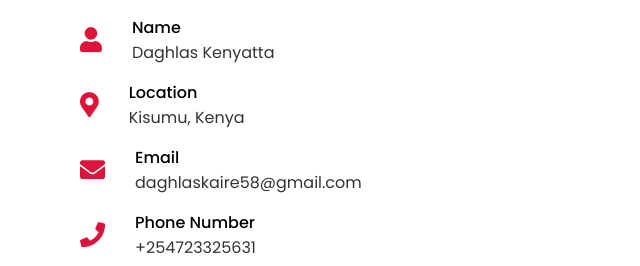
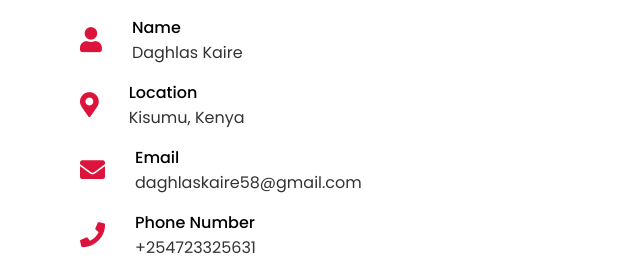
Before and after one commit to daghlas/daghlas.github.io, a plain HTML site: page index.html in a window 1280 px wide. Shown: the part 5186-5452 px from the top of the page, 0-640 px from the left. Drawn offline with nearby package versions, Linux system fonts and the light colour scheme.

Commit message:
name update
initial commit

```diff
--- a/index.html
+++ b/index.html
@@ -1,7 +1,7 @@
 <!DOCTYPE html><html lang="en"><head>
     <meta charset="UTF-8">
     <meta name="viewport" content="width=device-width, initial-scale=1.0">
-    <title>Daghlas Kenyatta</title>
+    <title>Daghlas Kaire</title>
     <!-- {% load static %} -->
     <link rel="stylesheet" href="css/style.css">
     <script src="/node_modules/jquery/dist/jquery.min.js"></script>
@@ -274,7 +274,7 @@
                             <i class="fas fa-user"></i>
                             <div class="info">
                                 <div class="head">Name</div>
-                                <div class="sub-title">Daghlas Kenyatta</div>
+                                <div class="sub-title">Daghlas Kaire</div>
                             </div>
                         </div>
                         <div class="row">
```
